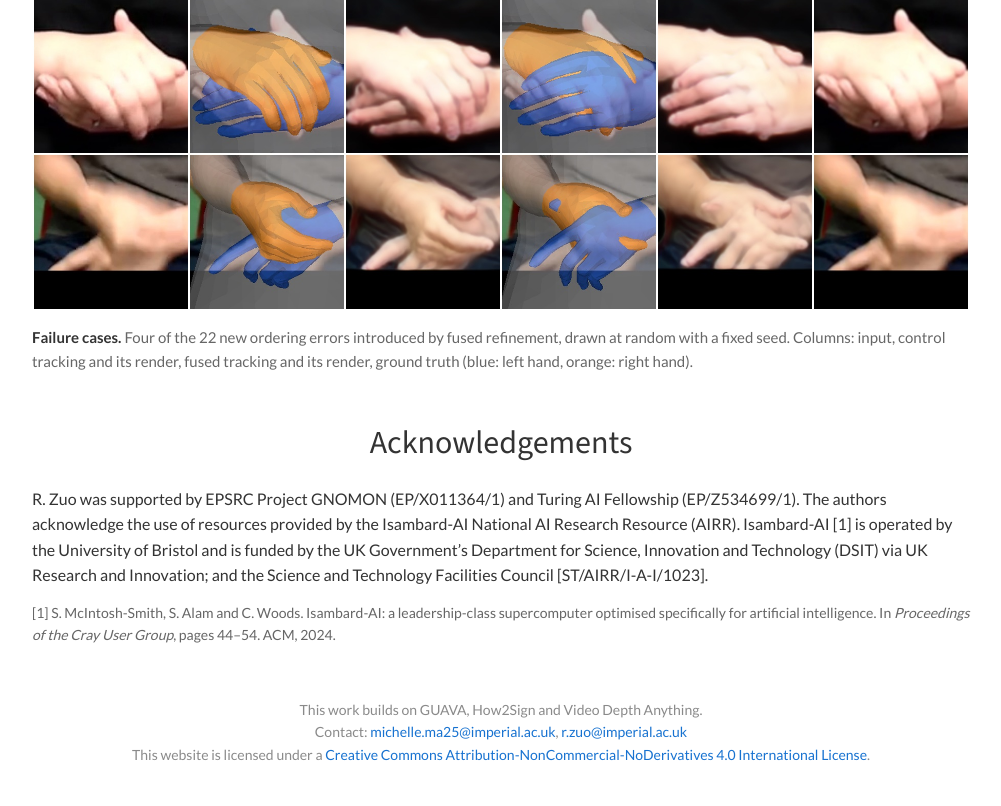
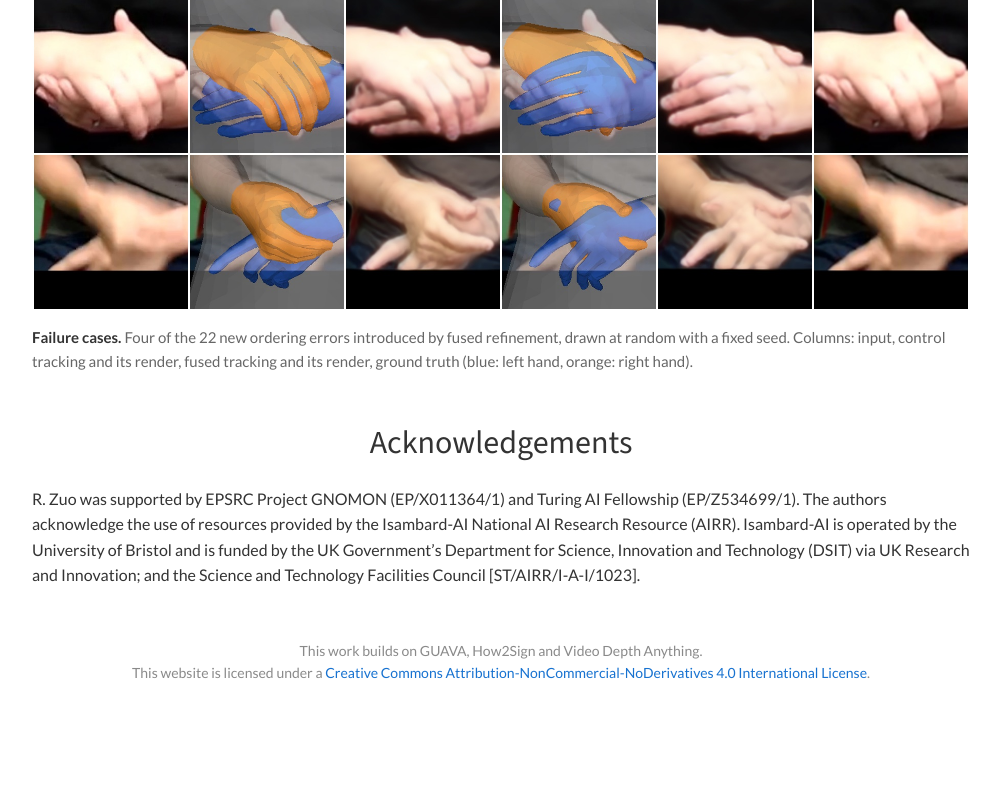
Before and after one commit to mmxMichelle/OrdiHand-GS, a plain HTML site: page index.html in a window 1280 px wide. Shown: the part 6840-7646 px from the top of the page, without its empty margins (139-1140 px from the left). After the commit the page ends 7565 px from the top, so only its background shows below. Drawn offline with nearby package versions, Linux system fonts and the light colour scheme.

Commit message:
Acknowledgements without citation; drop duplicate contact line
Co-Authored-By: Claude Opus 5.5 <noreply@anthropic.com>

```diff
--- a/index.html
+++ b/index.html
@@ -322,13 +322,11 @@
 
 <section id="acknowledgements">
   <h2>Acknowledgements</h2>
-  <p>R. Zuo was supported by EPSRC Project GNOMON (EP/X011364/1) and Turing AI Fellowship (EP/Z534699/1). The authors acknowledge the use of resources provided by the Isambard-AI National AI Research Resource (AIRR). Isambard-AI [1] is operated by the University of Bristol and is funded by the UK Government&rsquo;s Department for Science, Innovation and Technology (DSIT) via UK Research and Innovation; and the Science and Technology Facilities Council [ST/AIRR/I-A-I/1023].</p>
-  <p class="note">[1] S. McIntosh-Smith, S. Alam and C. Woods. Isambard-AI: a leadership-class supercomputer optimised specifically for artificial intelligence. In <i>Proceedings of the Cray User Group</i>, pages 44&ndash;54. ACM, 2024.</p>
+  <p>R. Zuo was supported by EPSRC Project GNOMON (EP/X011364/1) and Turing AI Fellowship (EP/Z534699/1). The authors acknowledge the use of resources provided by the Isambard-AI National AI Research Resource (AIRR). Isambard-AI is operated by the University of Bristol and is funded by the UK Government&rsquo;s Department for Science, Innovation and Technology (DSIT) via UK Research and Innovation; and the Science and Technology Facilities Council [ST/AIRR/I-A-I/1023].</p>
 </section>
 
 <footer>
   This work builds on GUAVA, How2Sign and Video Depth Anything.
-  <br>Contact: <a href="mailto:michelle.ma25@imperial.ac.uk">michelle.ma25@imperial.ac.uk</a>, <a href="mailto:r.zuo@imperial.ac.uk">r.zuo@imperial.ac.uk</a>
   <br>This website is licensed under a <a href="https://creativecommons.org/licenses/by-nc-nd/4.0/" rel="license">Creative Commons Attribution-NonCommercial-NoDerivatives 4.0 International License</a>.
 </footer>
 
```
